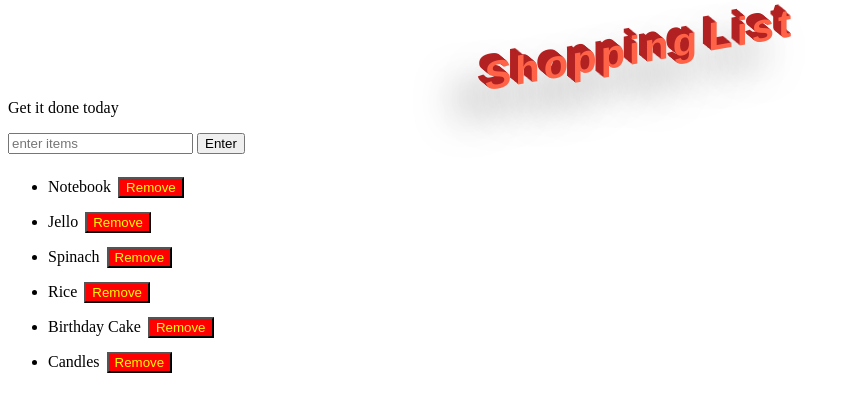
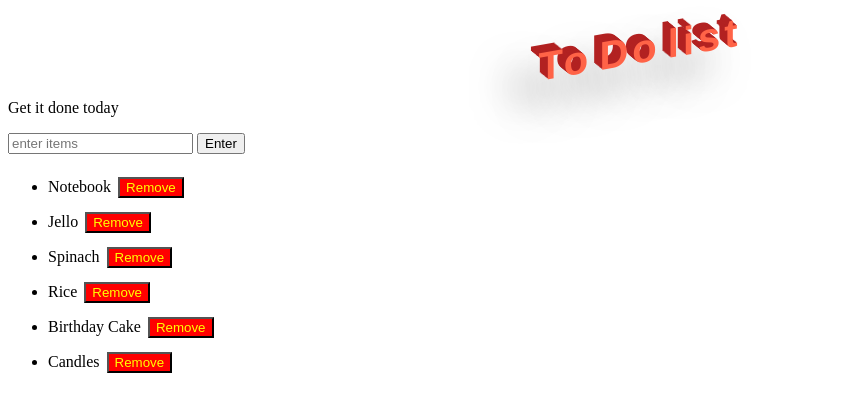
Before and after one commit to georgekaterji/shopping-list, a plain HTML site: page index.html in a window 1280 px wide. Shown: the whole page, without its empty margins (0-846 px from the left). Drawn offline with Linux system fonts and the light colour scheme.

Commit message:
Update index.html

```diff
--- a/index.html
+++ b/index.html
@@ -5,7 +5,7 @@
 	<link rel="stylesheet" type="text/css" href="style.css">
 
 <body>
-	<h1>Shopping List</h1>
+	<h1>To Do list</h1>
 	<p id="first">Get it done today</p>
 	<input id="userinput" type="text" placeholder="enter items">
 	<button id="enter">Enter</button>
```
